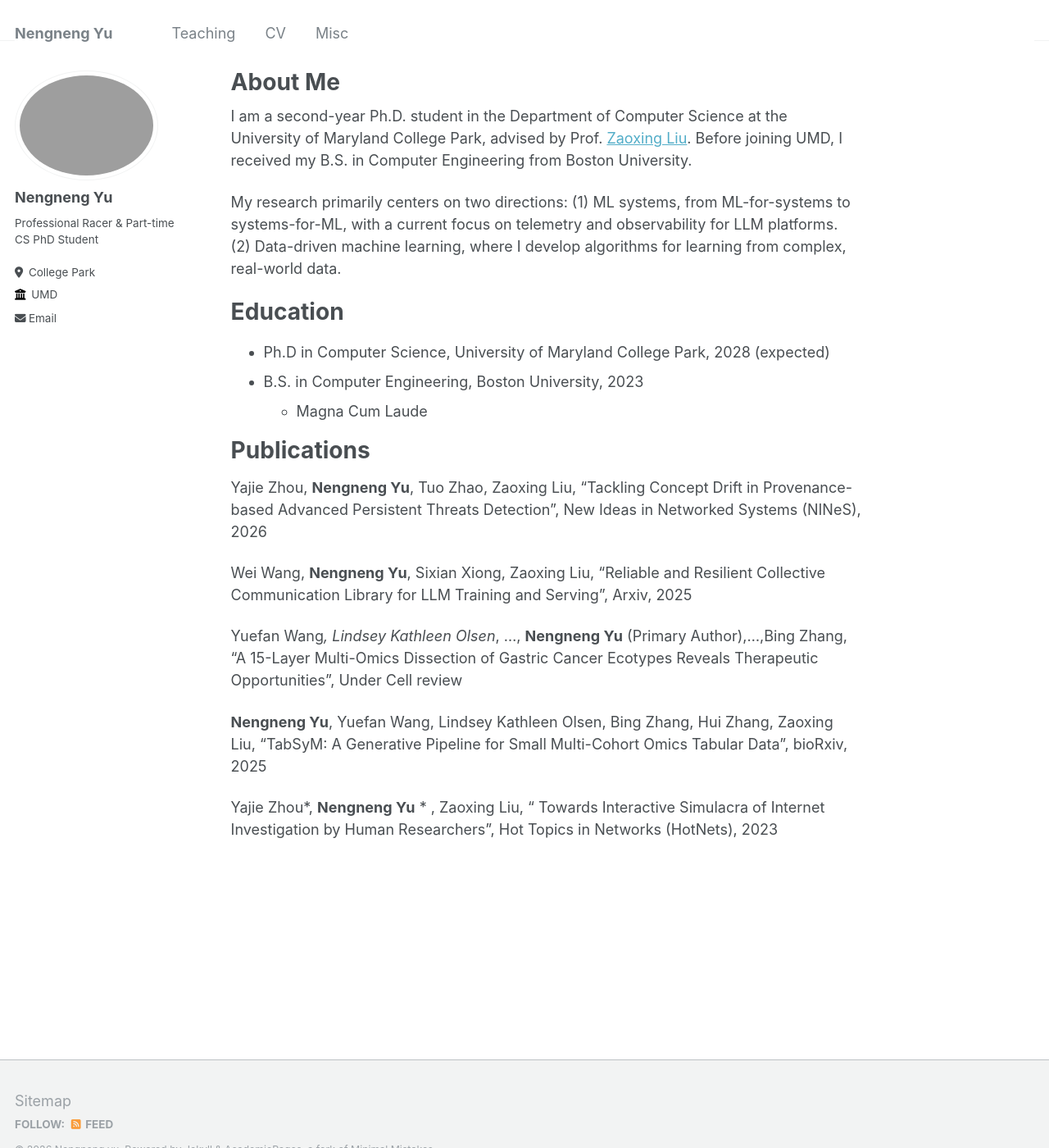
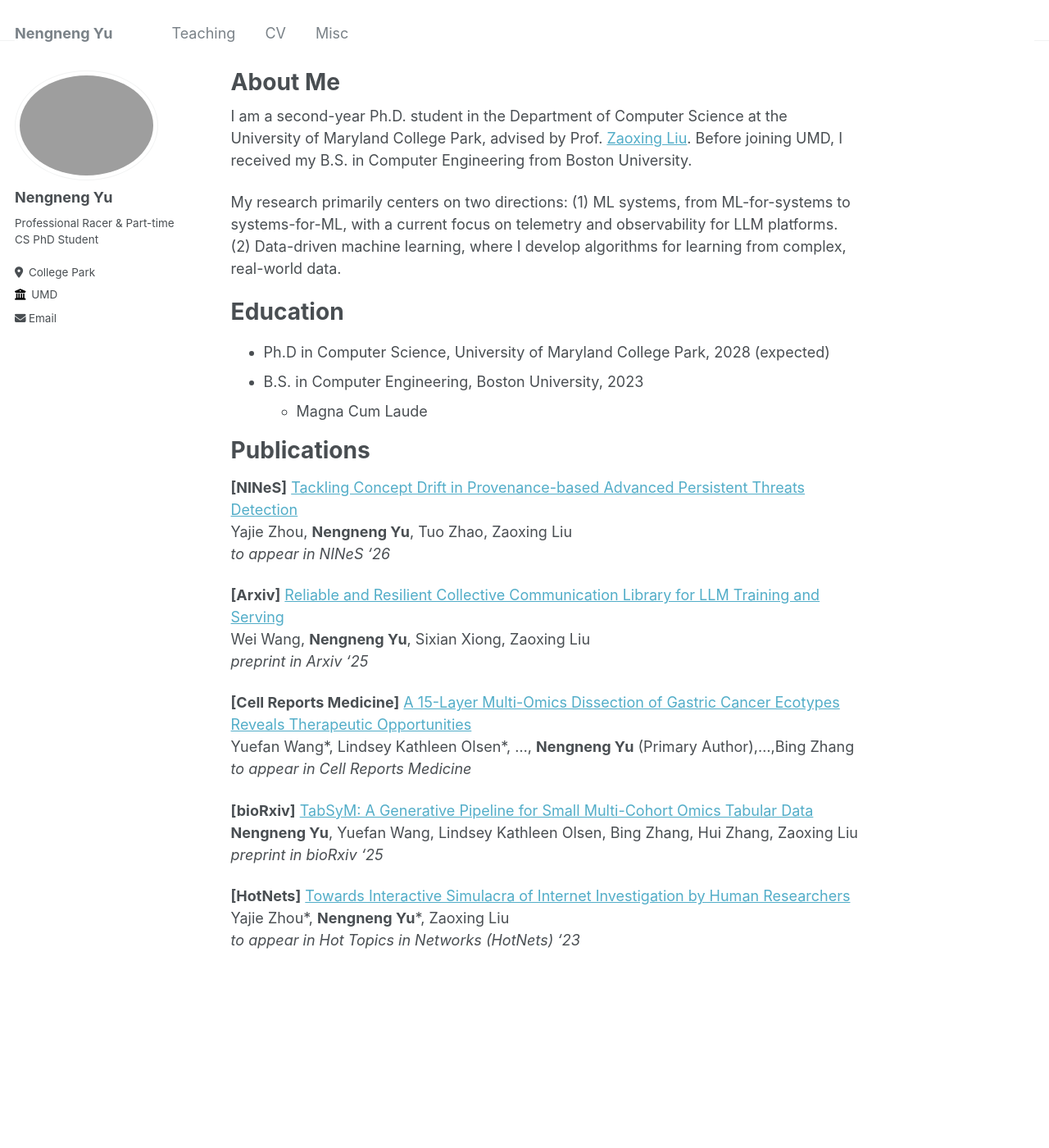
Before and after one commit to Samfisheryu/samfisheryu.github.io, a Jekyll site: the page built from _pages/about.md, in a window 1280 px wide and 1400 px high. Shown: the whole window at 82% size. Built offline with Jekyll 4.4.1, drawn with Linux system fonts in a browser that asks for light colours.

Commit message:
update publication

```diff
--- a/_pages/about.md
+++ b/_pages/about.md
@@ -20,13 +20,22 @@ Education
 Publications
 ======
 
-Yajie Zhou, **Nengneng Yu**, Tuo Zhao, Zaoxing Liu, “Tackling Concept Drift in Provenance-based Advanced Persistent Threats Detection", New Ideas in Networked Systems (NINeS), 2026
+**[NINeS]** [Tackling Concept Drift in Provenance-based Advanced Persistent Threats Detection](https://nines-conference.org/papers/p001-Zhou.pdf)
+Yajie Zhou, **Nengneng Yu**, Tuo Zhao, Zaoxing Liu
+*to appear in NINeS '26*
 
-Wei Wang, **Nengneng Yu**, Sixian Xiong, Zaoxing Liu, “Reliable and Resilient Collective Communication Library for LLM Training and Serving", Arxiv, 2025
+**[Arxiv]** [Reliable and Resilient Collective Communication Library for LLM Training and Serving](https://arxiv.org/pdf/2512.25059)
+Wei Wang, **Nengneng Yu**, Sixian Xiong, Zaoxing Liu
+*preprint in Arxiv '25*
 
-Yuefan Wang*, Lindsey Kathleen Olsen*, ..., **Nengneng Yu** (Primary Author),...,Bing Zhang, "A 15-Layer Multi-Omics Dissection of Gastric Cancer Ecotypes Reveals Therapeutic Opportunities", Under Cell review
+**[Cell Reports Medicine]** [A 15-Layer Multi-Omics Dissection of Gastric Cancer Ecotypes Reveals Therapeutic Opportunities](#)
+Yuefan Wang\*, Lindsey Kathleen Olsen\*, ..., **Nengneng Yu** (Primary Author),...,Bing Zhang
+*to appear in Cell Reports Medicine*
 
+**[bioRxiv]** [TabSyM: A Generative Pipeline for Small Multi-Cohort Omics Tabular Data](https://www.biorxiv.org/content/10.1101/2025.07.14.664738v1)
+**Nengneng Yu**, Yuefan Wang, Lindsey Kathleen Olsen, Bing Zhang, Hui Zhang, Zaoxing Liu
+*preprint in bioRxiv '25*
 
-**Nengneng Yu**, Yuefan Wang, Lindsey Kathleen Olsen, Bing Zhang, Hui Zhang, Zaoxing Liu, “TabSyM: A Generative Pipeline for Small Multi-Cohort Omics Tabular Data”, bioRxiv, 2025
-
-Yajie Zhou*, **Nengneng Yu** * , Zaoxing Liu, “ Towards Interactive Simulacra of Internet Investigation by Human Researchers",  Hot Topics in Networks (HotNets), 2023
+**[HotNets]** [Towards Interactive Simulacra of Internet Investigation by Human Researchers](https://dl.acm.org/doi/epdf/10.1145/3626111.3628212)
+Yajie Zhou\*, **Nengneng Yu**\*, Zaoxing Liu
+*to appear in Hot Topics in Networks (HotNets) '23*
```
